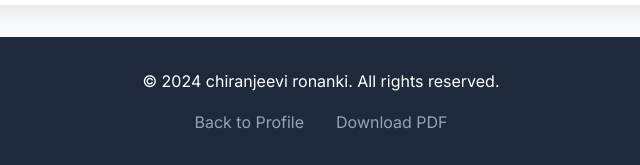
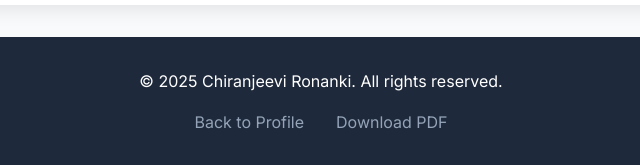
Before and after one commit to chiruronanki-web/Profile, a plain HTML site: page resume.html in a window 1280 px wide. Shown: the part 4769-4934 px from the top of the page, 319-959 px from the left. Drawn offline with Linux system fonts and the light colour scheme.

Commit message:
corrected typo errors

```diff
--- a/resume.html
+++ b/resume.html
@@ -282,7 +282,7 @@
     <!-- Footer -->
     <footer class="resume-footer">
         <div class="container">
-            <p>&copy; 2024 chiranjeevi ronanki. All rights reserved.</p>
+            <p>&copy; 2025 Chiranjeevi Ronanki. All rights reserved.</p>
             <div class="footer-links">
                 <a href="index.html">Back to Profile</a>
                 <a href="#" onclick="downloadResume()">Download PDF</a>
```
Also changed, not shown: index.html (+1 -1 lines).
